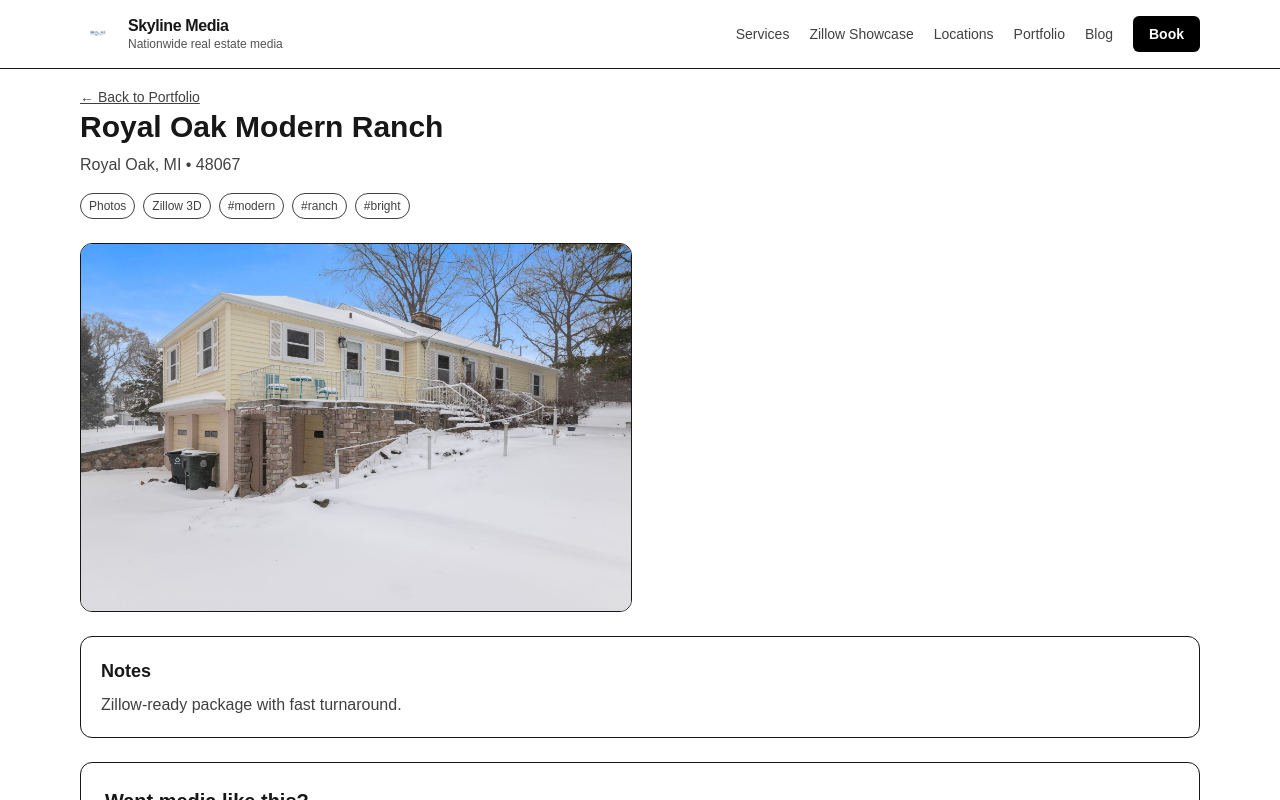
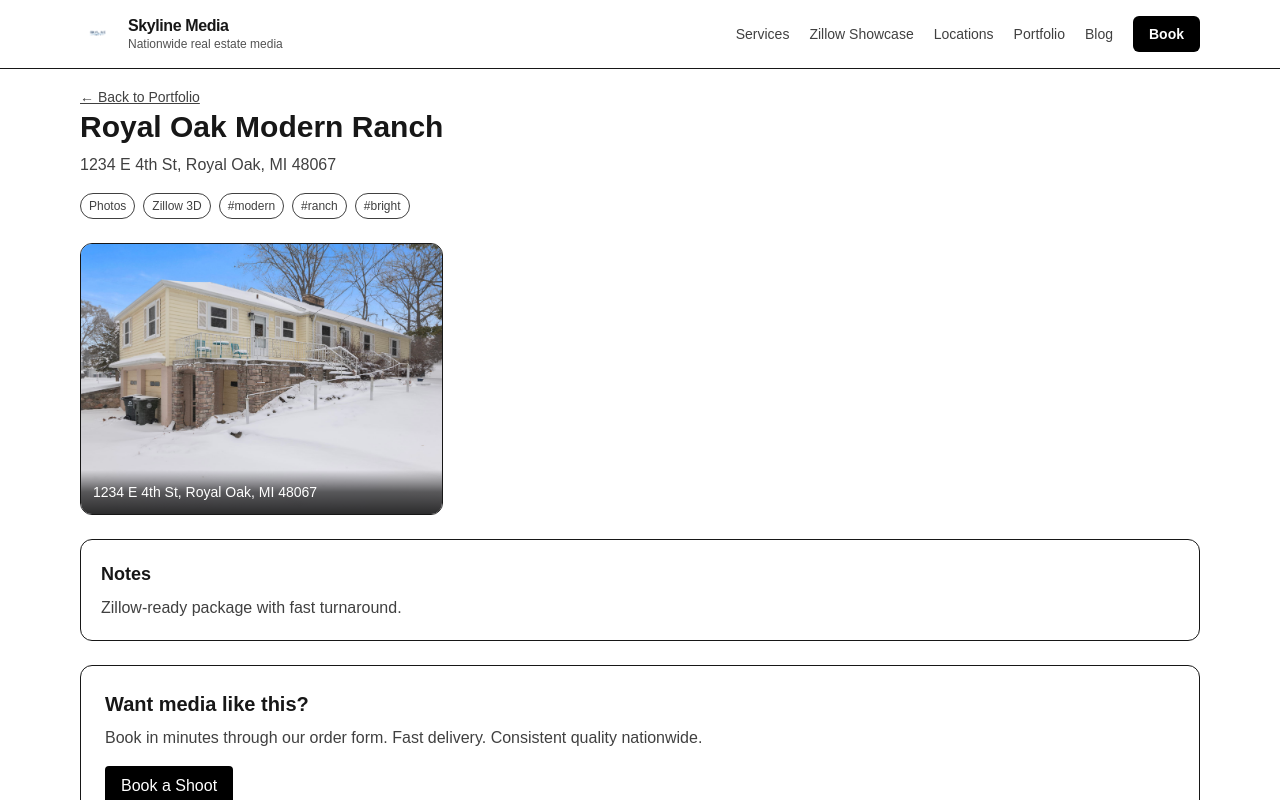
Before and after one commit to MichaelMeesseman/skyline-media-site, a Next.js app: page /portfolio/royal-oak-48067-modern-ranch in a window 1280 px wide. Shown: the top 800 px of the page. Built offline with nearby package versions, Linux system fonts and the light colour scheme.

Commit message:
Enhance portfolio details with full address support and improve image handling

```diff
--- a/data/portfolio.json
+++ b/data/portfolio.json
@@ -4,10 +4,14 @@
     "title": "Royal Oak Modern Ranch",
     "street": "E 4th St",
     "showStreet": false,
+    "streetNumber": "1234",
+    "streetName": "E 4th St",
     "city": "Royal Oak",
     "state": "MI",
     "zip": "48067",
     "showZip": true,
+    "showFullAddress": true,
+    "addressLabel": "1234 E 4th St, Royal Oak, MI 48067",
     "date": "2026-01-20",
     "services": ["Photos", "Zillow 3D"],
     "tags": ["modern", "ranch", "bright"],
@@ -20,10 +24,14 @@
     "title": "Downtown Detroit Loft",
     "street": "Woodward Ave",
     "showStreet": false,
+    "streetNumber": "5678",
+    "streetName": "Woodward Ave",
     "city": "Detroit",
     "state": "MI",
     "zip": "48226",
     "showZip": true,
+    "showFullAddress": true,
+    "addressLabel": "5678 Woodward Ave, Detroit, MI 48226",
     "date": "2026-01-19",
     "services": ["Photos"],
     "tags": ["downtown", "loft", "city"],
@@ -36,10 +44,14 @@
     "title": "Phoenix Townhome",
     "street": "E Washington St",
     "showStreet": false,
+    "streetNumber": "9012",
+    "streetName": "E Washington St",
     "city": "Phoenix",
     "state": "AZ",
     "zip": "85004",
     "showZip": true,
+    "showFullAddress": true,
+    "addressLabel": "9012 E Washington St, Phoenix, AZ 85004",
     "date": "2026-01-18",
     "services": ["Photos"],
     "tags": ["out-of-state", "townhome", "southwest"],
--- a/src/app/portfolio/[slug]/page.tsx
+++ b/src/app/portfolio/[slug]/page.tsx
@@ -1,4 +1,5 @@
 import Link from "next/link";
+import Image from "next/image";
 import portfolioData from "../../../../data/portfolio.json";
 
 type Item = {
@@ -6,10 +7,14 @@ type Item = {
   title: string;
   street?: string;
   showStreet?: boolean;
+  streetNumber?: string;
+  streetName?: string;
   city: string;
   state: string;
   zip?: string;
   showZip?: boolean;
+  showFullAddress?: boolean;
+  addressLabel?: string;
   date: string;
   services: string[];
   tags?: string[];
@@ -23,7 +28,6 @@ export function generateStaticParams() {
   return items.map((x) => ({ slug: x.slug }));
 }
 
-// ✅ Make metadata async + await params
 export async function generateMetadata({
   params,
 }: {
@@ -34,17 +38,16 @@ export async function generateMetadata({
   const items = portfolioData as Item[];
   const item = items.find((x) => x.slug === slug);
 
+  const address = item?.addressLabel || `${item?.city}, ${item?.state}`;
+
   return item
     ? {
-        title: `${item.title} | ${item.city}, ${item.state} Real Estate Media`,
-        description: `Real estate media project in ${item.city}, ${item.state}. Services: ${item.services.join(
-          ", "
-        )}.`,
+        title: `${item.title} | ${address} Real Estate Media`,
+        description: `Real estate media project at ${address}. Services: ${item.services.join(", ")}.`,
       }
     : { title: "Portfolio | Skyline Media", description: "Skyline Media portfolio." };
 }
 
-// ✅ Make page async + await params
 export default async function PortfolioItemPage({
   params,
 }: {
@@ -59,7 +62,7 @@ export default async function PortfolioItemPage({
     return (
       <div className="space-y-3">
         <h1 className="text-2xl font-semibold">Not found</h1>
-        <p className="text-neutral-700">This portfolio item doesn’t exist.</p>
+        <p className="text-neutral-700">This portfolio item doesn't exist.</p>
         <Link className="underline" href="/portfolio">
           Back to portfolio
         </Link>
@@ -67,13 +70,17 @@ export default async function PortfolioItemPage({
     );
   }
 
-  const locationLine = [
-    item.showStreet && item.street ? item.street : null,
-    `${item.city}, ${item.state}`,
-    item.showZip && item.zip ? item.zip : null,
-  ]
-    .filter(Boolean)
-    .join(" • ");
+  // Build full address for display
+  const fullAddress = item.addressLabel ||
+    [
+      item.streetNumber && item.streetName
+        ? `${item.streetNumber} ${item.streetName}`
+        : item.street || null,
+      `${item.city}, ${item.state}`,
+      item.zip || null,
+    ]
+      .filter(Boolean)
+      .join(", ");
 
   const images = item.gallery?.length ? item.gallery : [item.coverImage];
 
@@ -84,7 +91,11 @@ export default async function PortfolioItemPage({
           ← Back to Portfolio
         </Link>
         <h1 className="text-3xl font-semibold">{item.title}</h1>
-        <p className="text-neutral-700">{locationLine}</p>
+        {item.showFullAddress && fullAddress && (
+          <address className="not-italic text-neutral-700">
+            {fullAddress}
+          </address>
+        )}
 
         <div className="flex flex-wrap gap-2 pt-2">
           {item.services.map((s) => (
@@ -106,15 +117,28 @@ export default async function PortfolioItemPage({
         </div>
       </div>
 
-      <div className="grid gap-4 sm:grid-cols-2">
-        {images.map((img) => (
-          <div key={img} className="overflow-hidden rounded-xl border bg-neutral-100">
-            <img
+      <div className="grid gap-4 sm:grid-cols-2 lg:grid-cols-3">
+        {images.map((img, index) => (
+          <div
+            key={`${img}-${index}`}
+            className="relative overflow-hidden rounded-xl border bg-neutral-100 aspect-[4/3]"
+          >
+            <Image
               src={img}
-              alt={item.title}
-              className="h-full w-full object-cover"
-              loading="lazy"
+              alt={`${item.title} - Image ${index + 1}`}
+              fill
+              className="object-cover"
+              quality={95}
+              sizes="(max-width: 640px) 100vw, (max-width: 1024px) 50vw, 33vw"
+              priority={index === 0}
             />
+            {item.showFullAddress && fullAddress && (
+              <div className="absolute bottom-0 left-0 right-0 bg-gradient-to-t from-black/80 via-black/60 to-transparent p-3">
+                <address className="not-italic text-white text-sm font-medium">
+                  {fullAddress}
+                </address>
+              </div>
+            )}
           </div>
         ))}
       </div>
```
